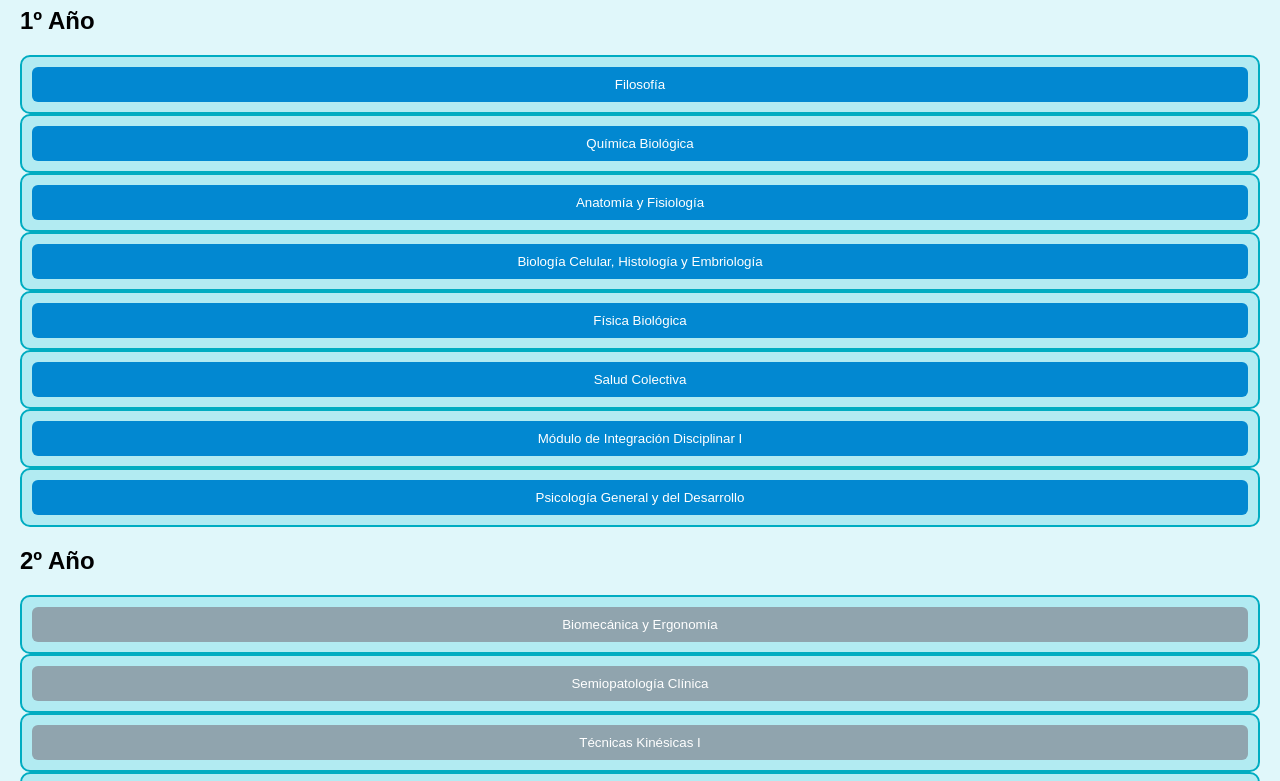
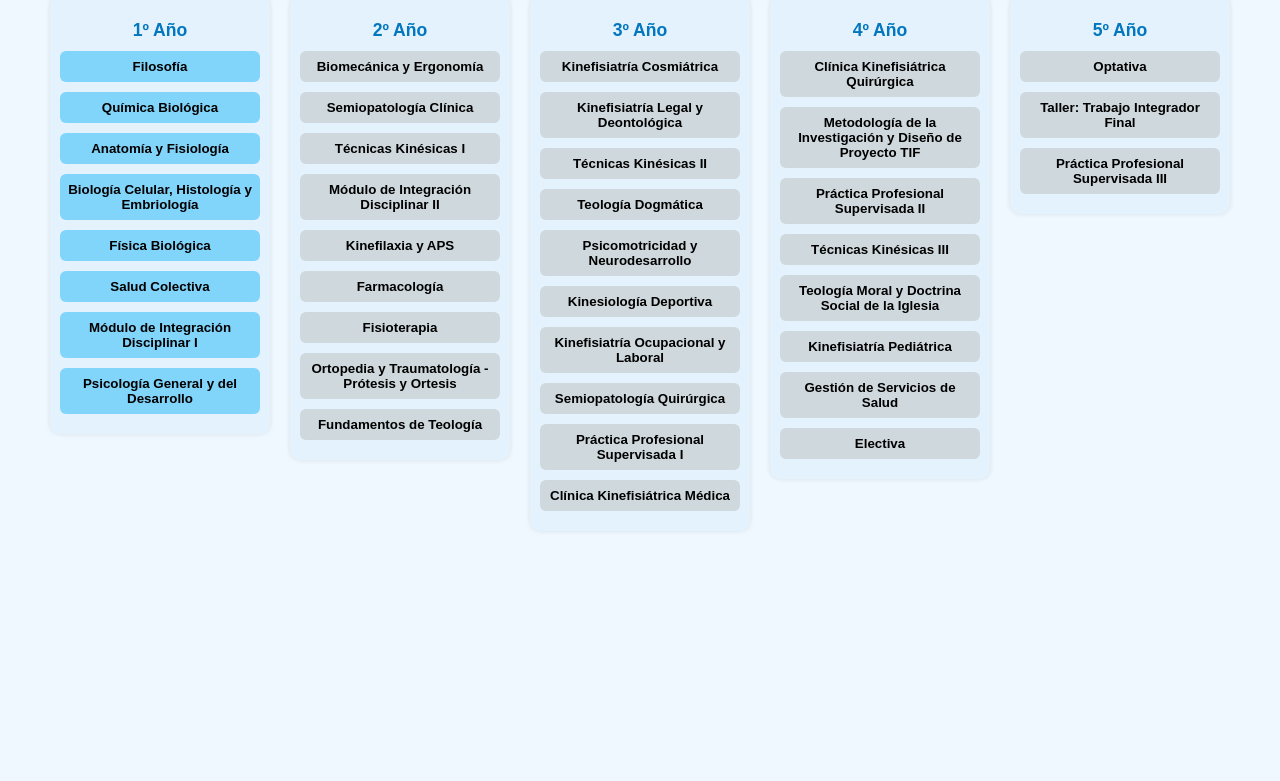
Before and after one commit to kiara-pintos/malla-kinesiolog-a, a plain HTML site: page index.html in a window 1280 px wide. Shown: the part 93-874 px from the top of the page. After the commit the page ends 800 px from the top, so only its background shows below. Drawn offline with Linux system fonts and the light colour scheme.

Commit message:
Update estilos.css

```diff
--- a/estilos.css
+++ b/estilos.css
@@ -1,41 +1,72 @@
+/* Estilos generales */
 body {
-  font-family: Arial, sans-serif;
-  background-color: #e0f7fa;
-  margin: 0;
-  padding: 20px;
+  font-family: sans-serif;
+  background-color: #f0f8ff;
+  text-align: center;
+  margin: 20px;
 }
 
 h1 {
-  text-align: center;
-  color: #0077b6;
+  color: #01579b;
+  margin-bottom: 30px;
 }
 
-.grid {
-  display: grid;
-  grid-template-columns: repeat(auto-fill, minmax(200px, 1fr));
-  gap: 15px;
-  margin-top: 20px;
+/* Contenedor principal de la malla */
+.malla {
+  display: flex;
+  justify-content: center;
+  gap: 20px;
+  flex-wrap: wrap;
+  align-items: flex-start;
 }
 
-.materia {
-  background-color: #b2ebf2;
-  border: 2px solid #00acc1;
+/* Cada columna de año */
+.anio {
+  background-color: #e3f2fd;
   padding: 10px;
   border-radius: 10px;
-  text-align: center;
+  width: 200px;
+  box-shadow: 0 0 5px rgba(0,0,0,0.1);
 }
 
-.materia button {
-  background-color: #0288d1;
-  color: white;
-  border: none;
-  padding: 10px;
-  border-radius: 6px;
-  cursor: pointer;
-  width: 100%;
+/* Título del año */
+.anio h2 {
+  color: #0277bd;
+  font-size: 1.1em;
+  margin-bottom: 10px;
 }
 
+/* Cada bloque de materia */
+.materia {
+  margin-bottom: 10px;
+}
+
+/* Botón de materia */
+.materia button {
+  width: 100%;
+  padding: 8px;
+  border: none;
+  border-radius: 6px;
+  background-color: #81d4fa; /* celeste */
+  color: #000;
+  font-weight: bold;
+  cursor: pointer;
+  transition: background-color 0.2s;
+}
+
+/* Hover para materias habilitadas */
+.materia button:hover:not(:disabled) {
+  background-color: #4fc3f7;
+}
+
+/* Materias deshabilitadas (gris) */
 .materia button:disabled {
-  background-color: #90a4ae;
+  background-color: #cfd8dc;
   cursor: not-allowed;
 }
+
+/* Materia aprobada (verde) - este color se pone por JS */
+.materia button.aprobada {
+  background-color: #4caf50 !important;
+  color: white;
+}
```
